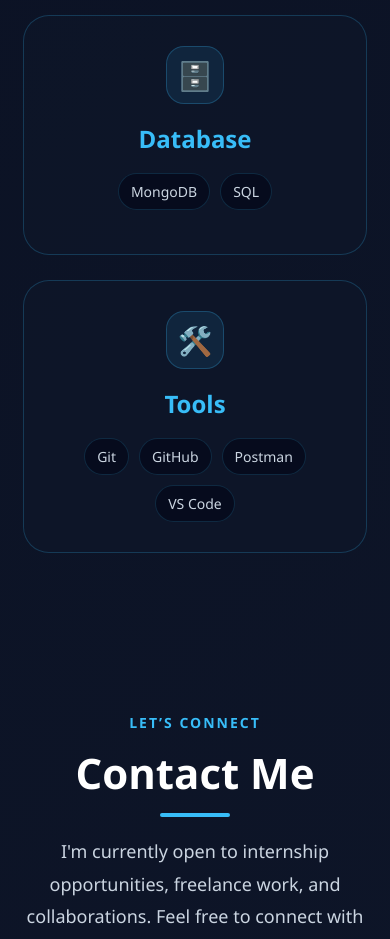
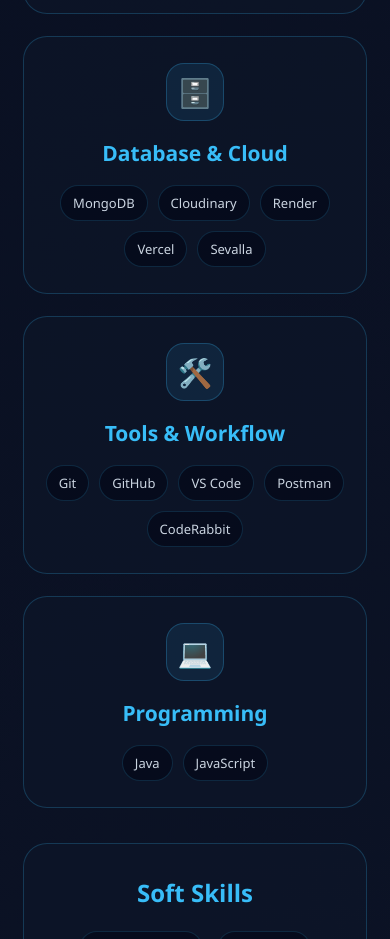
Before and after one commit to Karmugilan-vk/Portfolio, a React (Vite) app: page / in a window 390 px wide. Shown: the part 7420-8359 px from the top of the page. Built offline with nearby package versions, Linux system fonts and the light colour scheme.

Commit message:
Updated skill section

```diff
--- a/src/App.jsx
+++ b/src/App.jsx
@@ -7,6 +7,7 @@
 import Projects from "./components/Projects";
 import Footer from "./components/Footer";
 import FeaturedProject from "./components/FeaturedProject";
+import Journey from "./components/Journey";
 
 function App() {
   const [loading, setLoading] = useState(true);
@@ -28,6 +29,7 @@
       <FeaturedProject />
       <Projects />
       <Skills />
+      <Journey />
       <Contact />
       <Footer />
     </>
--- /dev/null
+++ b/src/components/Journey.jsx
@@ -0,0 +1,48 @@
+function Journey() {
+  return (
+    <section className="journey" id="journey">
+      <p className="journey-tag">MY JOURNEY</p>
+      <h2>Building My Developer Career</h2>
+
+      <div className="journey-timeline">
+        <div className="journey-item">
+          <span>2025</span>
+          <h3>Started MERN Stack</h3>
+          <p>Started learning React, Node.js, Express, and MongoDB.</p>
+        </div>
+
+        <div className="journey-item">
+          <span>2025</span>
+          <h3>Built ThinkBoard</h3>
+          <p>Developed a note management app with CRUD features.</p>
+        </div>
+
+        <div className="journey-item">
+          <span>Dec 2025 - Feb 2026</span>
+          <h3>Full Stack Developer Intern</h3>
+          <p>
+            Completed a 2-month remote internship, gaining hands-on experience
+            in full-stack development and real-world application workflows.
+          </p>
+        </div>
+
+        <div className="journey-item">
+          <span>2026</span>
+          <h3>Built Chatify</h3>
+          <p>Created a real-time chat application using MERN and Socket.IO.</p>
+        </div>
+
+        <div className="journey-item">
+          <span>Now</span>
+          <h3>Open to Internship / Entry-Level Roles</h3>
+          <p>
+            Actively looking for software development opportunities to
+            contribute, learn, and grow as a developer.
+          </p>
+        </div>
+      </div>
+    </section>
+  );
+}
+
+export default Journey;
--- a/src/components/Skills.jsx
+++ b/src/components/Skills.jsx
@@ -1,38 +1,54 @@
 function Skills() {
-  const skills = [
+  const technicalSkills = [
     {
+      icon: "🎨",
       title: "Frontend",
-      icon: "🎨",
-      items: ["React.js", "HTML", "CSS", "JavaScript"],
+      items: ["HTML", "CSS", "JavaScript", "React"],
     },
     {
+      icon: "⚙️",
       title: "Backend",
-      icon: "⚙️",
-      items: ["Node.js", "Express.js", "REST APIs"],
+      items: ["Node.js", "Express.js", "REST APIs", "JWT"],
     },
     {
-      title: "Database",
       icon: "🗄️",
-      items: ["MongoDB", "SQL"],
+      title: "Database & Cloud",
+      items: ["MongoDB", "Cloudinary", "Render", "Vercel", "Sevalla"],
     },
     {
-      title: "Tools",
       icon: "🛠️",
-      items: ["Git", "GitHub", "Postman", "VS Code"],
+      title: "Tools & Workflow",
+      items: ["Git", "GitHub", "VS Code", "Postman", "CodeRabbit"],
     },
+    {
+      icon: "💻",
+      title: "Programming",
+      items: ["Java", "JavaScript"],
+    },
+  ];
+
+  const softSkills = [
+    "Communication",
+    "Leadership",
+    "Team Collaboration",
+    "Problem Solving",
+    "Emotional Intelligence",
+    "Adaptability",
   ];
 
   return (
     <section id="skills" className="skills">
-      <h2>Skills</h2>
+      <p className="skills-tag">MY SKILL SET</p>
+      <h2>Technical & Soft Skills</h2>
 
-      <div className="skills-container">
-        {skills.map((skill, index) => (
-          <div className="skill-box" key={index}>
+      <div className="skills-content">
+        <div className="technical-skills">
+          {technicalSkills.map((skill, index) => (
+            <div className="skill-card" key={index}>
               <div className="skill-icon">{skill.icon}</div>
               <h3>{skill.title}</h3>
 
-            <div className="skill-list">
+              <div className="skill-tags">
                 {skill.items.map((item, i) => (
                   <span key={i}>{item}</span>
                 ))}
@@ -40,6 +56,17 @@
             </div>
           ))}
         </div>
+
+        <div className="soft-skills">
+          <h3>Soft Skills</h3>
+
+          <div className="soft-skill-list">
+            {softSkills.map((skill, index) => (
+              <span key={index}>{skill}</span>
+            ))}
+          </div>
+        </div>
+      </div>
     </section>
   );
 }
--- a/src/index.css
+++ b/src/index.css
@@ -360,38 +360,50 @@
   margin-bottom: 12px;
 }
 
-/* Skills */
+/* SKILLS */
 .skills {
-  padding: 100px 10%;
+  padding: 110px 8%;
   background: transparent;
+  text-align: center;
+}
+
+.skills-tag {
+  color: #38bdf8;
+  font-size: 14px;
+  letter-spacing: 2px;
+  font-weight: 700;
+  margin-bottom: 16px;
 }
 
 .skills h2 {
-  text-align: center;
   font-size: 42px;
   margin-bottom: 60px;
 }
 
-.skills-container {
-  display: grid;
-  grid-template-columns: repeat(4, 1fr);
-  gap: 25px;
+.skills-content {
+  display: flex;
+  flex-direction: column;
+  gap: 35px;
 }
 
-.skill-box {
-  min-height: 240px;
+.technical-skills {
+  display: grid;
+  grid-template-columns: repeat(5, 1fr);
+  gap: 22px;
+}
+
+.skill-card {
+  min-height: 250px;
+  padding: 26px 20px;
+  border-radius: 24px;
   background: rgba(15, 23, 42, 0.58);
   border: 1px solid rgba(56, 189, 248, 0.22);
-  border-radius: 26px;
-  padding: 30px 24px;
-  text-align: center;
   transition: 0.35s ease;
 }
 
-.skill-box:hover {
+.skill-card:hover {
   transform: translateY(-10px);
   border-color: #38bdf8;
-  background: rgba(56, 189, 248, 0.08);
   box-shadow: 0 20px 45px rgba(56, 189, 248, 0.14);
 }
 
@@ -408,27 +420,82 @@
   font-size: 28px;
 }
 
-.skill-box h3 {
+.skill-card h3 {
   color: #38bdf8;
-  font-size: 24px;
+  font-size: 21px;
   margin-bottom: 18px;
 }
 
-.skill-list {
+.skill-tags {
   display: flex;
   flex-wrap: wrap;
   justify-content: center;
   gap: 10px;
 }
 
-.skill-list span {
+.skill-tags span,
+.soft-skill-list span {
   padding: 8px 12px;
   border-radius: 999px;
   background: rgba(2, 6, 23, 0.55);
   border: 1px solid rgba(56, 189, 248, 0.16);
   color: #cbd5e1;
-  font-size: 14px;
+  font-size: 13px;
+  transition: 0.3s ease;
 }
+
+.skill-tags span:hover,
+.soft-skill-list span:hover {
+  color: #38bdf8;
+  border-color: #38bdf8;
+  transform: translateY(-3px);
+}
+
+.soft-skills {
+  padding: 32px;
+  border-radius: 24px;
+  background: rgba(15, 23, 42, 0.58);
+  border: 1px solid rgba(56, 189, 248, 0.22);
+}
+
+.soft-skills h3 {
+  font-size: 24px;
+  color: #38bdf8;
+  margin-bottom: 22px;
+}
+
+.soft-skill-list {
+  display: flex;
+  justify-content: center;
+  flex-wrap: wrap;
+  gap: 14px;
+}
+
+/* RESPONSIVE */
+@media (max-width: 1200px) {
+  .technical-skills {
+    grid-template-columns: repeat(3, 1fr);
+  }
+}
+
+@media (max-width: 768px) {
+  .skills {
+    padding: 90px 6%;
+  }
+
+  .skills h2 {
+    font-size: 34px;
+  }
+
+  .technical-skills {
+    grid-template-columns: 1fr;
+  }
+
+  .skill-card {
+    min-height: auto;
+  }
+}
+
 
 /* FEATURED PROJECT */
 .featured-project-section {
@@ -702,6 +769,128 @@
   transform: translateY(-3px);
 }
 
+/* JOURNEY */
+.journey {
+  padding: 110px 8%;
+  background: transparent;
+  text-align: center;
+}
+
+.journey-tag {
+  color: #38bdf8;
+  font-size: 14px;
+  letter-spacing: 2px;
+  font-weight: 700;
+  margin-bottom: 16px;
+}
+
+.journey h2 {
+  font-size: 42px;
+  margin-bottom: 60px;
+}
+
+.journey-timeline {
+  max-width: 950px;
+  margin: auto;
+  position: relative;
+}
+
+.journey-timeline::before {
+  content: "";
+  position: absolute;
+  left: 50%;
+  top: 0;
+  width: 3px;
+  height: 100%;
+  background: rgba(56, 189, 248, 0.35);
+  transform: translateX(-50%);
+}
+
+.journey-item {
+  width: 45%;
+  padding: 24px;
+  border-radius: 22px;
+  background: rgba(15, 23, 42, 0.58);
+  border: 1px solid rgba(56, 189, 248, 0.22);
+  position: relative;
+  text-align: left;
+  margin-bottom: 35px;
+  transition: 0.3s ease;
+}
+
+.journey-item:nth-child(odd) {
+  margin-right: auto;
+}
+
+.journey-item:nth-child(even) {
+  margin-left: auto;
+}
+
+.journey-item::before {
+  content: "";
+  position: absolute;
+  top: 28px;
+  width: 18px;
+  height: 18px;
+  background: #38bdf8;
+  border-radius: 50%;
+  box-shadow: 0 0 22px rgba(56, 189, 248, 0.7);
+}
+
+.journey-item:nth-child(odd)::before {
+  right: -12.5%;
+}
+
+.journey-item:nth-child(even)::before {
+  left: -12.5%;
+}
+
+.journey-item:hover {
+  transform: translateY(-8px);
+  border-color: #38bdf8;
+  box-shadow: 0 20px 45px rgba(56, 189, 248, 0.14);
+}
+
+.journey-item span {
+  color: #38bdf8;
+  font-weight: 700;
+  font-size: 14px;
+}
+
+.journey-item h3 {
+  font-size: 22px;
+  margin: 12px 0;
+}
+
+.journey-item p {
+  color: #cbd5e1;
+  line-height: 1.7;
+  font-size: 15px;
+}
+
+/* MOBILE */
+@media (max-width: 768px) {
+  .journey {
+    padding: 90px 6%;
+  }
+
+  .journey h2 {
+    font-size: 34px;
+  }
+
+  .journey-timeline::before {
+    left: 0;
+  }
+
+  .journey-item {
+    width: 100%;
+    margin-left: 25px !important;
+  }
+
+  .journey-item::before {
+    left: -34px !important;
+  }
+}
 /* Contact */
 .contact {
   padding: 100px 8%;
```
Lines whose indentation alone changed are shown as unchanged.
